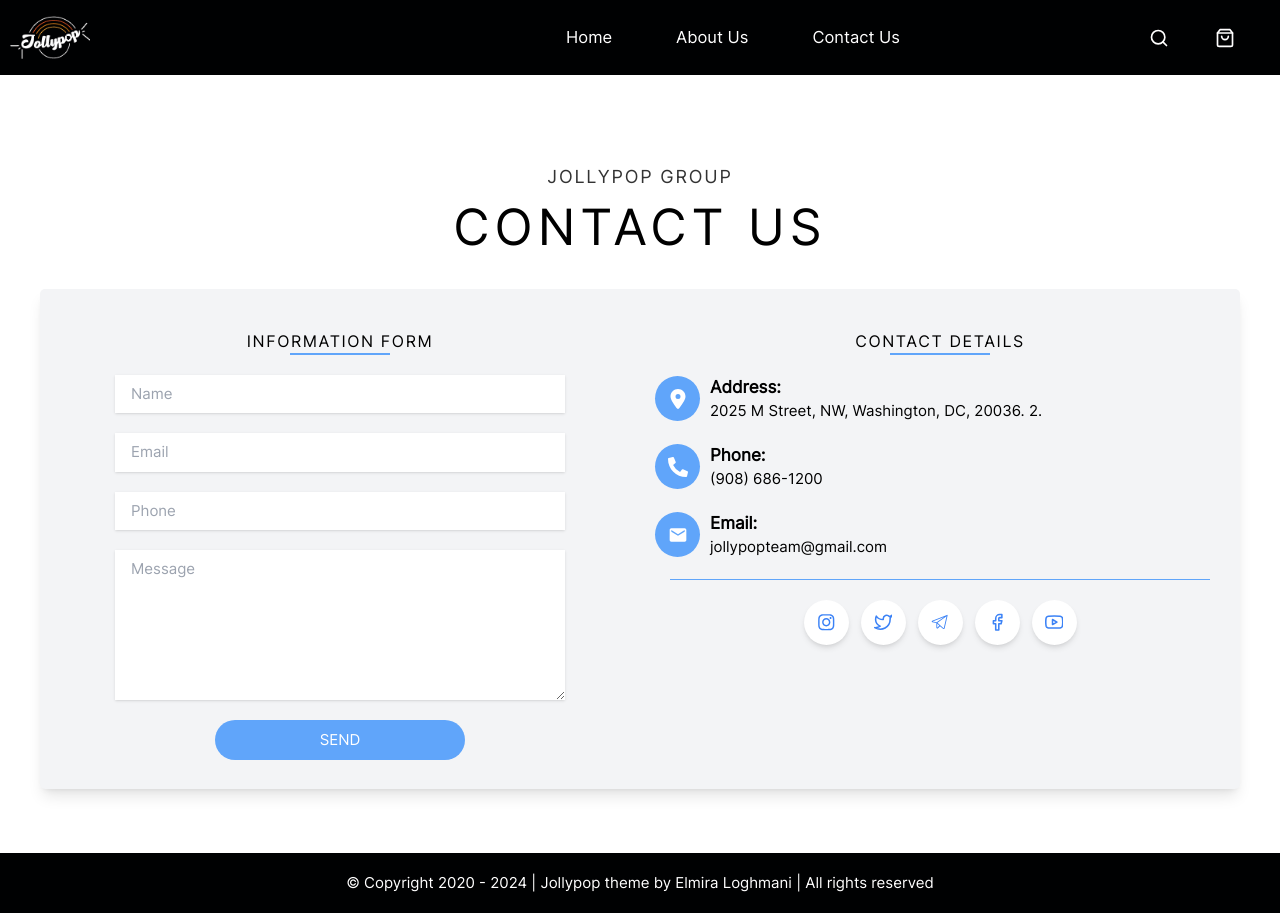
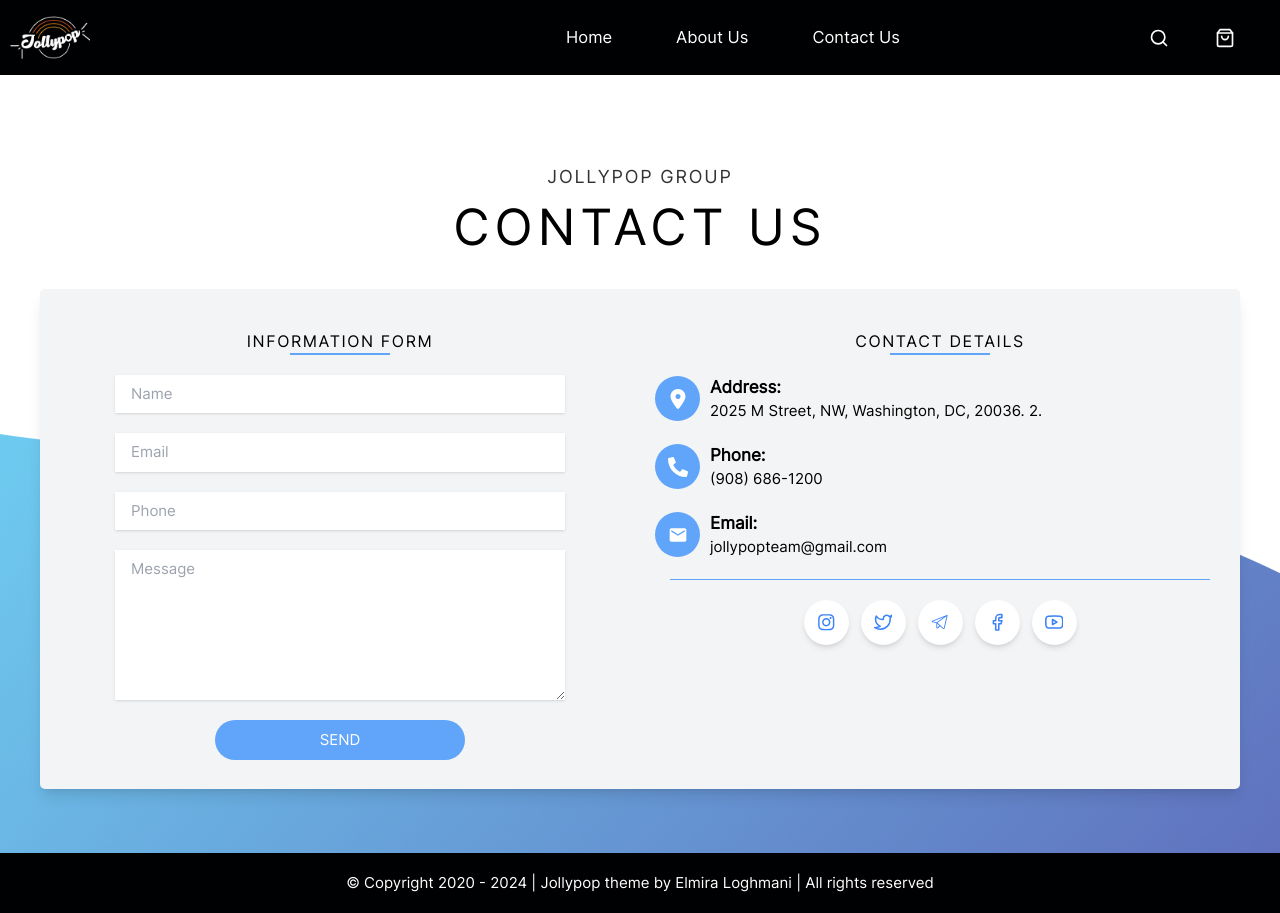
Before and after one commit to eliloq/Jollypop, a React (Create React App) app: page /contact_us in a window 1280 px wide. Built offline with nearby package versions, Linux system fonts and the light colour scheme.

Commit message:
Update Contact_Us.jsx

```diff
--- a/src/assets/components/Contact_Us.jsx
+++ b/src/assets/components/Contact_Us.jsx
@@ -11,12 +11,13 @@ import {FiYoutube} from "react-icons/fi";
 
 const ContactUs = () => {
     return (
-        <div className="my-16 flex flex-col justify-center items-center
+        <div className="py-16 flex flex-col justify-center items-center bg-[url('./assets/images/vector2.png')] bg-no-repeat bg-bottom
        ">
             <div className="my-6 w-full flex flex-col justify-center items-center">
                 <span className="md:text-[18px] text-[15px] text-black/80 tracking-widest">JOLLYPOP GROUP</span>
                 <h1 className="md:text-[50px]  text-[35px] tracking-widest">CONTACT US</h1>
             </div>
+
             <div
                 className="xl:w-[1200px] lg:w-[950px] w-[95%] md:h-[500px] h-[1000px] flex md:flex-row flex-col justify-center items-center bg-gray-100 shadow-lg rounded-[5px]">
                 <div className="md:w-[50%] w-[85%] h-full flex flex-col pt-10 items-center gap-5">
@@ -31,11 +32,13 @@ const ContactUs = () => {
                     <input type="submit" value="SEND"
                            className="w-[250px] h-[40px] text-white text-[15px] bg-blue-400 rounded-[30px] cursor-pointer hover:shadow-md"/>
                 </div>
+
                 <div className="md:w-[50%] w-[85%] h-full  flex flex-col pt-10
                  items-center gap-5">
                     <h5 className="tracking-widest flex flex-col items-center">CONTACT DETAILS
                         <div className="w-[100px] h-[1.5px] bg-blue-400"></div>
                     </h5>
+
                     <div className=" w-[95%] flex flex-col items-start gap-5">
 
                         <div className=" flex justify-center items-center gap-2.5">
@@ -44,20 +47,24 @@ const ContactUs = () => {
                                 <FaLocationDot className="text-[20px] text-white"/>
                             </div>
                             <div className=" flex flex-col  ">
-                                <span className="text-[17px] font-semibold">Address:</span>
+                                <span className="text-[17px] font-semibold		">Address:</span>
                                 <span className="text-[15px]">2025 M Street, NW, Washington, DC, 20036. 2.</span>
                             </div>
                         </div>
+
+
                         <div className=" flex justify-center items-center gap-2.5">
                             <div
                                 className="bg-blue-400 w-[45px] h-[45px] rounded-[50%] flex justify-center items-center">
                                 <FaPhoneAlt className="text-[20px] text-white"/>
                             </div>
                             <div className=" flex flex-col ">
-                                <span className="text-[17px] font-semibold">Phone:</span>
+                                <span className="text-[17px] font-semibold		">Phone:</span>
                                 <span className="text-[15px]">(908) 686-1200</span>
                             </div>
                         </div>
+
+
                         <div className=" flex justify-center items-center gap-2.5">
                             <div
                                 className="bg-blue-400 w-[45px] h-[45px]  rounded-[50%] flex justify-center items-center">
@@ -65,46 +72,62 @@ const ContactUs = () => {
                             </div>
                             <div className=" flex flex-col ">
                                 <span
-                                    className="text-[17px] font-semibold">Email:</span>
+                                    className="text-[17px] font-semibold		">Email:</span>
                                 <span className="text-[15px]">jollypopteam@gmail.com</span>
                             </div>
                         </div>
+
                     </div>
                     <div className="w-[90%] bg-blue-400 h-[1.5px]"></div>
+
                     <div className=" w-[90%] flex justify-center gap-3 items-center">
+
+
                         <div
                             className="w-[45px] h-[45px] bg-white rounded-[50%] flex justify-center items-center shadow-md transition-all duration-700 cursor-pointer hover:bg-blue-400 hover:rotate-[360deg] group">
                             <a href="#">
                                 <FaInstagram className="text-[18.5px] text-blue-500 group-hover:text-white"/>
                             </a>
+
                         </div>
+
                         <div
                             className="w-[45px] h-[45px] bg-white rounded-[50%] flex justify-center items-center shadow-md transition-all duration-700 cursor-pointer hover:bg-blue-400 hover:rotate-[360deg] group">
                             <a href="#">
                                 <FiTwitter className="text-[18.5px] text-blue-500 group-hover:text-white"/>
                             </a>
+
                         </div>
+
                         <div
                             className="w-[45px] h-[45px] bg-white rounded-[50%] flex justify-center items-center shadow-md transition-all duration-700 cursor-pointer hover:bg-blue-400 hover:rotate-[360deg] group">
                             <a href="#">
                                 <PiTelegramLogoLight className="text-[18.5px] text-blue-500 group-hover:text-white"/>
+
                             </a>
                         </div>
+
                         <div
                             className="w-[45px] h-[45px] bg-white rounded-[50%] flex justify-center items-center shadow-md transition-all duration-700 cursor-pointer hover:bg-blue-400 hover:rotate-[360deg] group">
                             <a href="#">
                                 <FiFacebook className="text-[18.5px] text-blue-500 group-hover:text-white"/>
                             </a>
+
                         </div>
+
                         <div
                             className="w-[45px] h-[45px] bg-white rounded-[50%] flex justify-center items-center shadow-md transition-all duration-700 cursor-pointer hover:bg-blue-400 hover:rotate-[360deg] group">
                             <a href="#">
                                 <FiYoutube className="text-[18.5px] text-blue-500 group-hover:text-white"/>
                             </a>
+
                         </div>
+
+
                     </div>
                 </div>
             </div>
+
         </div>
     );
 };
```
